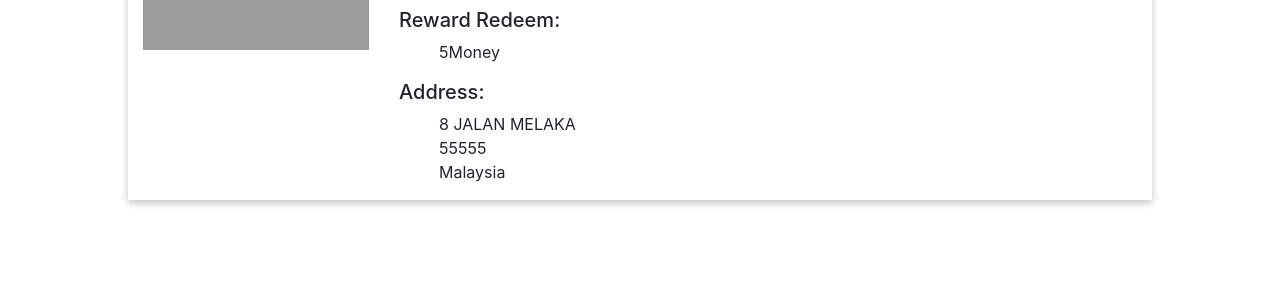
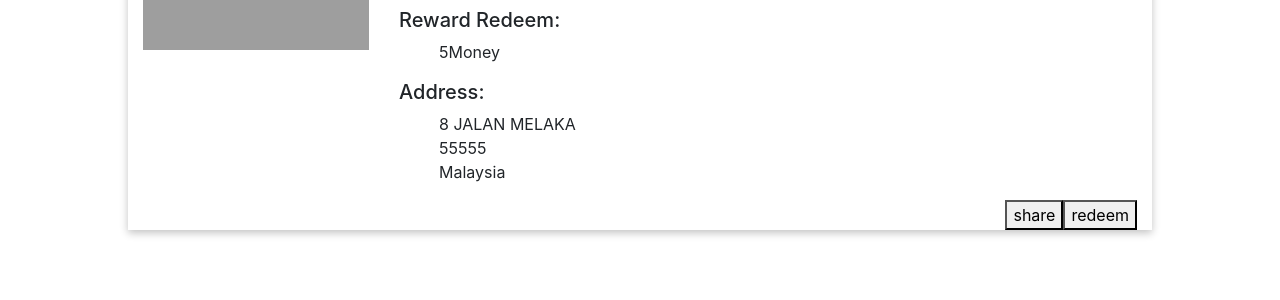
Before and after one commit to AzriAzlan/dealShareWeb-1, a PHP site: page /dealShare.php in a window 1280 px wide. Shown: the part 336-636 px from the top of the page. Run offline with PHP 8.4, Linux system fonts and the light colour scheme; a user stored in the database is signed in; data comes from the database, SQL or seed files in the repository; some libraries are stand-ins or nearby versions; grey boxes are pictures that could not be loaded.

Commit message:
latest update

```diff
--- a/project/dealsharelogic.php
+++ b/project/dealsharelogic.php
@@ -35,6 +35,10 @@ if(!(isset($_POST['dealID'])) && !(isset($_POST['promocode'])) && !(isset($_POST
                 <h5>Address:</h5>
                 <ul>'. htmlentities($row['company_address']).'</br>'. htmlentities($row['company_postcode']) .'</br>'. htmlentities($row['company_country']) .'</ul>
             </div>
+            <div class="col-lg-12 d-flex justify-content-end">
+                <button type="button" name="share">share</button>
+                <button type="button" name="redeem">redeem</button>
+            </div>
             </div>';
     }
 }
```
